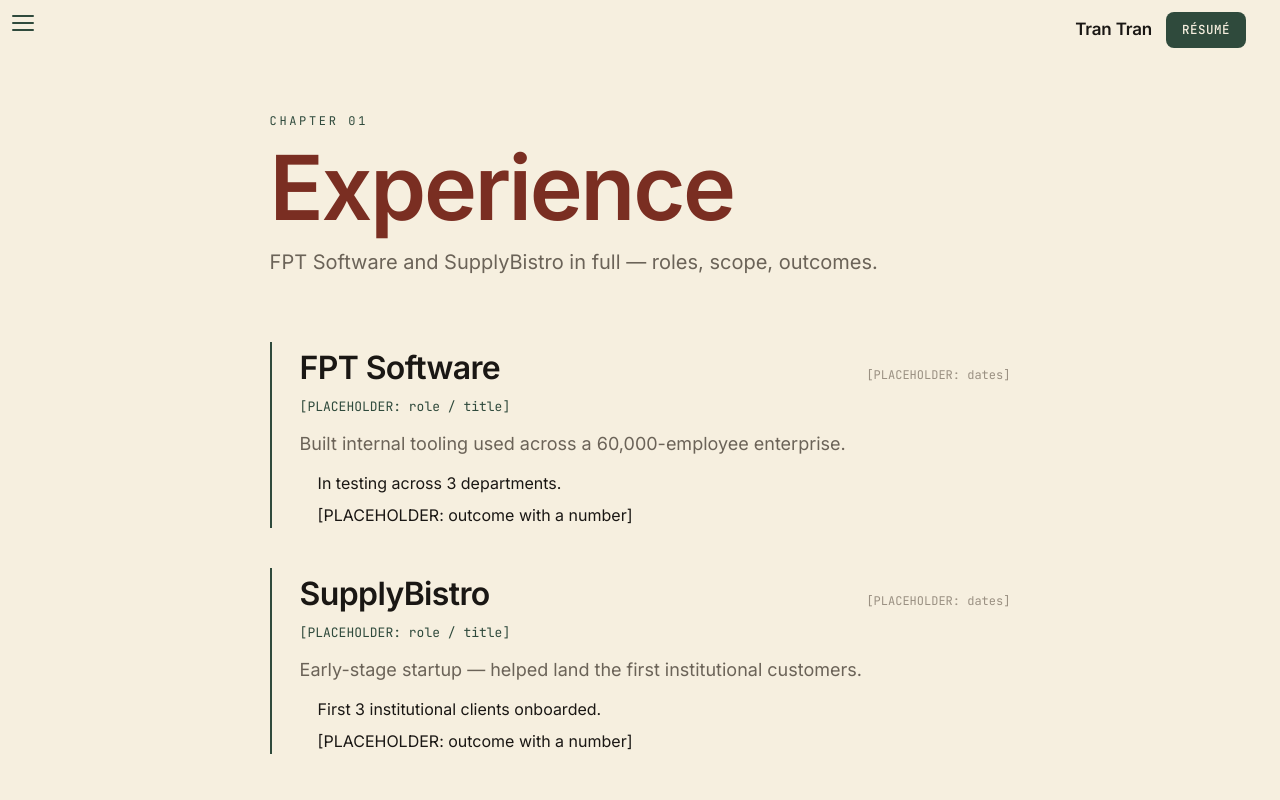
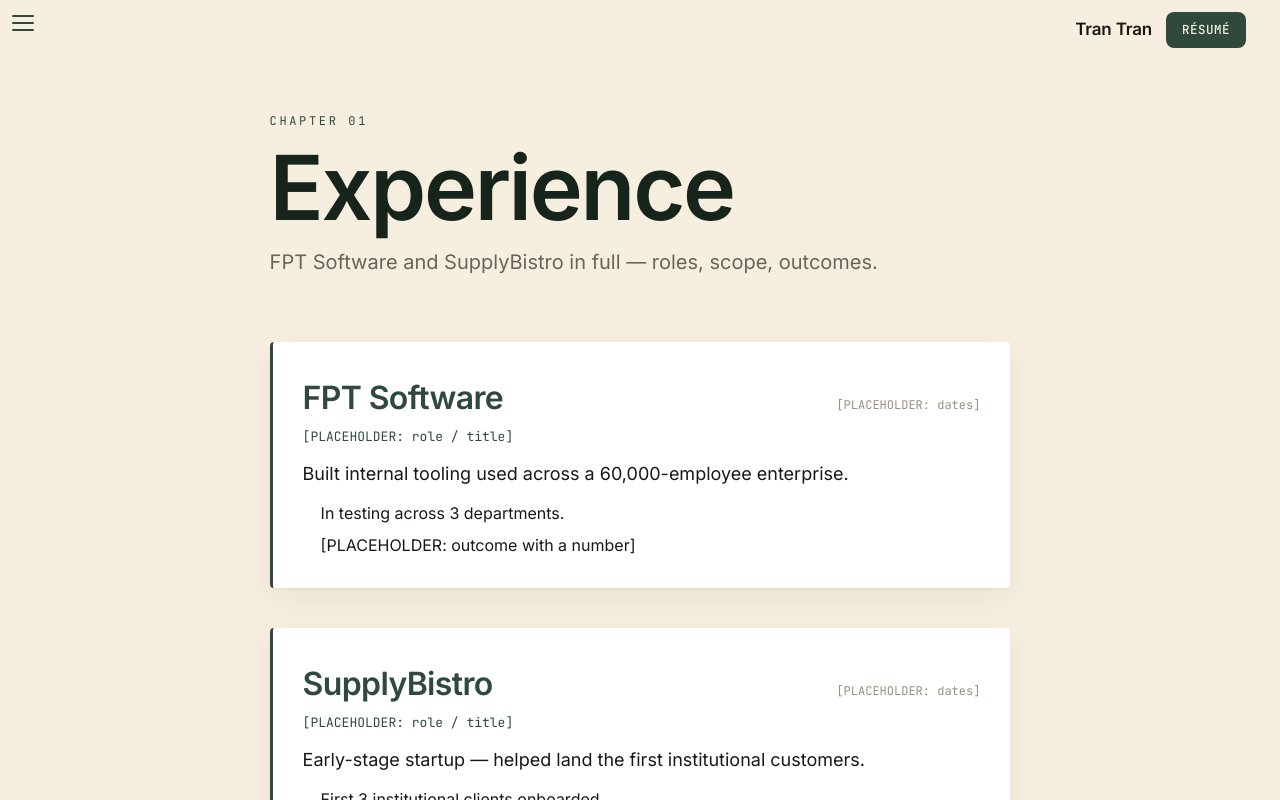
Before and after one commit to tnt07-t/portfolio, a Next.js app: page /experience in a window 1280 px wide. Shown: the top 800 px of the page. Built offline with nearby package versions, Linux system fonts and the light colour scheme; a web font is replaced by a local one.

Commit message:
Recolor chapters: green titles, black content, white cards on cream
Chapter titles in darkest green, section/card titles in dark green, body
text in black. Content blocks now sit on white cards over the cream page;
book chapter leaves switched to cream so the cards pop. Removed oxblood.

```diff
--- a/app/globals.css
+++ b/app/globals.css
@@ -13,8 +13,6 @@
   --cover-bg: #0c140f;
   --gold: #c9a24b;
   --gold-bright: #e8c97a;
-  /* Oxblood: classic book chapter-title accent, used sparingly. */
-  --oxblood: #7a2e22;
 
   /* Cabinet Grotesk loads via <link> (Fontshare); the other three via next/font. */
   --font-cabinet: 'Cabinet Grotesk', var(--font-inter), system-ui, sans-serif;
--- a/components/book/BookStage.tsx
+++ b/components/book/BookStage.tsx
@@ -50,8 +50,8 @@
   ...chapters.map((c, i) => ({
     key: c.title,
     node: <ChapterLeaf chapter={c} closing={i === chapters.length - 1} />,
-    frontBg: '#FCFAF6',
-    backBg: '#F4EFE6',
+    frontBg: '#F6EFDF',
+    backBg: '#EFE7D4',
     href: c.href,
     domId: c.href.replace(/^\//, ''),
   })),
--- a/components/book/ChapterLeaf.tsx
+++ b/components/book/ChapterLeaf.tsx
@@ -38,7 +38,7 @@
     <div className="relative w-full" style={{ padding: 'clamp(88px,12vh,150px) clamp(28px,7vw,110px) clamp(40px,6vh,80px)' }}>
       <div style={{ maxWidth: 920, margin: '0 auto', width: '100%' }}>
         <div style={{ fontFamily: MONO, fontSize: 12, letterSpacing: '0.22em', color: '#2F4A3C' }}>{chapter.number}</div>
-        <h2 style={{ fontFamily: SERIF, fontWeight: 700, fontSize: 'clamp(42px,7vw,96px)', letterSpacing: '-0.02em', lineHeight: 0.95, marginTop: 14, color: 'var(--oxblood)' }}>{chapter.title}</h2>
+        <h2 style={{ fontFamily: SERIF, fontWeight: 700, fontSize: 'clamp(42px,7vw,96px)', letterSpacing: '-0.02em', lineHeight: 0.95, marginTop: 14, color: 'var(--forest-deep)' }}>{chapter.title}</h2>
         <p style={{ marginTop: 16, fontSize: 'clamp(16px,1.8vw,20px)', color: '#6B6358', maxWidth: '56ch' }}>
           {chapter.blurb}
         </p>
--- a/components/chapter/ChapterShell.tsx
+++ b/components/chapter/ChapterShell.tsx
@@ -52,7 +52,7 @@
             letterSpacing: '-0.025em',
             marginTop: 14,
             lineHeight: 0.95,
-            color: 'var(--oxblood)',
+            color: 'var(--forest-deep)',
           }}
         >
           {chapter.title}
--- a/components/chapter/bodies/AboutBody.tsx
+++ b/components/chapter/bodies/AboutBody.tsx
@@ -8,9 +8,9 @@
   return (
     <div style={{ display: 'grid', gap: 'clamp(24px,4vw,40px)', maxWidth: '64ch' }}>
       {aboutSections.map((s) => (
-        <section key={s.heading}>
+        <section key={s.heading} style={{ background: '#FFFFFF', border: '1px solid rgba(26,23,20,0.06)', borderRadius: 4, padding: 'clamp(20px,2.8vw,30px)', boxShadow: '0 1px 2px rgba(22,36,27,0.05), 0 10px 30px rgba(22,36,27,0.06)' }}>
           <h2 style={{ fontFamily: DISPLAY, fontWeight: 700, fontSize: 'clamp(20px,2.4vw,26px)', color: '#2F4A3C', letterSpacing: '-0.01em' }}>{s.heading}</h2>
-          <p style={{ marginTop: 10, fontSize: 'clamp(16px,1.7vw,19px)', color: '#3a352e', lineHeight: 1.7 }}>{s.body}</p>
+          <p style={{ marginTop: 10, fontSize: 'clamp(16px,1.7vw,19px)', color: '#1A1714', lineHeight: 1.7 }}>{s.body}</p>
         </section>
       ))}
     </div>
--- a/components/chapter/bodies/ExperienceBody.tsx
+++ b/components/chapter/bodies/ExperienceBody.tsx
@@ -9,13 +9,13 @@
   return (
     <div style={{ display: 'grid', gap: 'clamp(24px,4vw,40px)' }}>
       {experience.map((e) => (
-        <article key={e.org} style={{ borderLeft: '2px solid #2F4A3C', paddingLeft: 'clamp(16px,2.4vw,28px)' }}>
+        <article key={e.org} style={{ background: '#FFFFFF', borderLeft: '3px solid #2F4A3C', borderRadius: 4, padding: 'clamp(18px,2.6vw,30px)', boxShadow: '0 1px 2px rgba(22,36,27,0.05), 0 10px 30px rgba(22,36,27,0.06)' }}>
           <div style={{ display: 'flex', flexWrap: 'wrap', alignItems: 'baseline', gap: 12, justifyContent: 'space-between' }}>
-            <h2 style={{ fontFamily: DISPLAY, fontWeight: 800, fontSize: 'clamp(22px,2.8vw,32px)', letterSpacing: '-0.02em' }}>{e.org}</h2>
+            <h2 style={{ fontFamily: DISPLAY, fontWeight: 800, fontSize: 'clamp(22px,2.8vw,32px)', letterSpacing: '-0.02em', color: '#2F4A3C' }}>{e.org}</h2>
             <span style={{ fontFamily: MONO, fontSize: 12, color: '#9a9082' }}>{e.period}</span>
           </div>
           <div style={{ marginTop: 4, fontFamily: MONO, fontSize: 13, color: '#2F4A3C' }}>{e.role}</div>
-          <p style={{ marginTop: 12, fontSize: 'clamp(15px,1.6vw,18px)', color: '#6B6358', maxWidth: '62ch' }}>{e.summary}</p>
+          <p style={{ marginTop: 12, fontSize: 'clamp(15px,1.6vw,18px)', color: '#1A1714', maxWidth: '62ch' }}>{e.summary}</p>
           <ul style={{ marginTop: 12, paddingLeft: 18, color: '#1A1714' }}>
             {e.highlights.map((h) => (
               <li key={h} style={{ fontSize: 'clamp(14px,1.5vw,16px)', marginTop: 6 }}>{h}</li>
--- a/components/chapter/bodies/ProjectsBody.tsx
+++ b/components/chapter/bodies/ProjectsBody.tsx
@@ -11,13 +11,13 @@
       {projects.map((p) => (
         <article
           key={p.name}
-          style={{ border: '1px solid rgba(26,23,20,0.12)', borderRadius: 4, padding: 'clamp(20px,3vw,32px)', background: '#FFFDF9' }}
+          style={{ border: '1px solid rgba(26,23,20,0.06)', borderRadius: 4, padding: 'clamp(20px,3vw,32px)', background: '#FFFFFF', boxShadow: '0 1px 2px rgba(22,36,27,0.05), 0 10px 30px rgba(22,36,27,0.06)' }}
         >
           <div style={{ display: 'flex', flexWrap: 'wrap', alignItems: 'baseline', gap: 12, justifyContent: 'space-between' }}>
-            <h2 style={{ fontFamily: DISPLAY, fontWeight: 800, fontSize: 'clamp(24px,3vw,34px)', letterSpacing: '-0.02em' }}>{p.name}</h2>
+            <h2 style={{ fontFamily: DISPLAY, fontWeight: 800, fontSize: 'clamp(24px,3vw,34px)', letterSpacing: '-0.02em', color: '#2F4A3C' }}>{p.name}</h2>
             <span style={{ fontFamily: MONO, fontSize: 12, letterSpacing: '0.04em', color: '#2F4A3C' }}>{p.role}</span>
           </div>
-          <p style={{ marginTop: 12, fontSize: 'clamp(15px,1.6vw,18px)', color: '#6B6358', maxWidth: '62ch' }}>{p.summary}</p>
+          <p style={{ marginTop: 12, fontSize: 'clamp(15px,1.6vw,18px)', color: '#1A1714', maxWidth: '62ch' }}>{p.summary}</p>
           <div style={{ marginTop: 14, fontFamily: MONO, fontSize: 14, fontWeight: 600, color: '#1A1714' }}>{p.metric}</div>
           <div style={{ marginTop: 16, display: 'flex', flexWrap: 'wrap', gap: 8 }}>
             {p.stack.map((s) => (
--- a/components/chapter/bodies/SkillsBody.tsx
+++ b/components/chapter/bodies/SkillsBody.tsx
@@ -9,7 +9,7 @@
   return (
     <div style={{ display: 'grid', gridTemplateColumns: 'repeat(auto-fit,minmax(220px,1fr))', gap: 'clamp(20px,3vw,32px)' }}>
       {skillGroups.map((g) => (
-        <section key={g.category}>
+        <section key={g.category} style={{ background: '#FFFFFF', border: '1px solid rgba(26,23,20,0.06)', borderRadius: 4, padding: 'clamp(18px,2.4vw,26px)', boxShadow: '0 1px 2px rgba(22,36,27,0.05), 0 10px 30px rgba(22,36,27,0.06)' }}>
           <h2 style={{ fontFamily: DISPLAY, fontWeight: 700, fontSize: 'clamp(18px,2vw,22px)', color: '#2F4A3C', letterSpacing: '-0.01em' }}>{g.category}</h2>
           <ul style={{ marginTop: 12, display: 'flex', flexWrap: 'wrap', gap: 8 }}>
             {g.items.map((s) => (
--- a/tailwind.config.ts
+++ b/tailwind.config.ts
@@ -9,7 +9,6 @@
     extend: {
       colors: {
         paper: '#F6EFDF',
-        oxblood: '#7A2E22',
         ink: {
           DEFAULT: '#1A1714',
           faded: '#6B6358',
```
